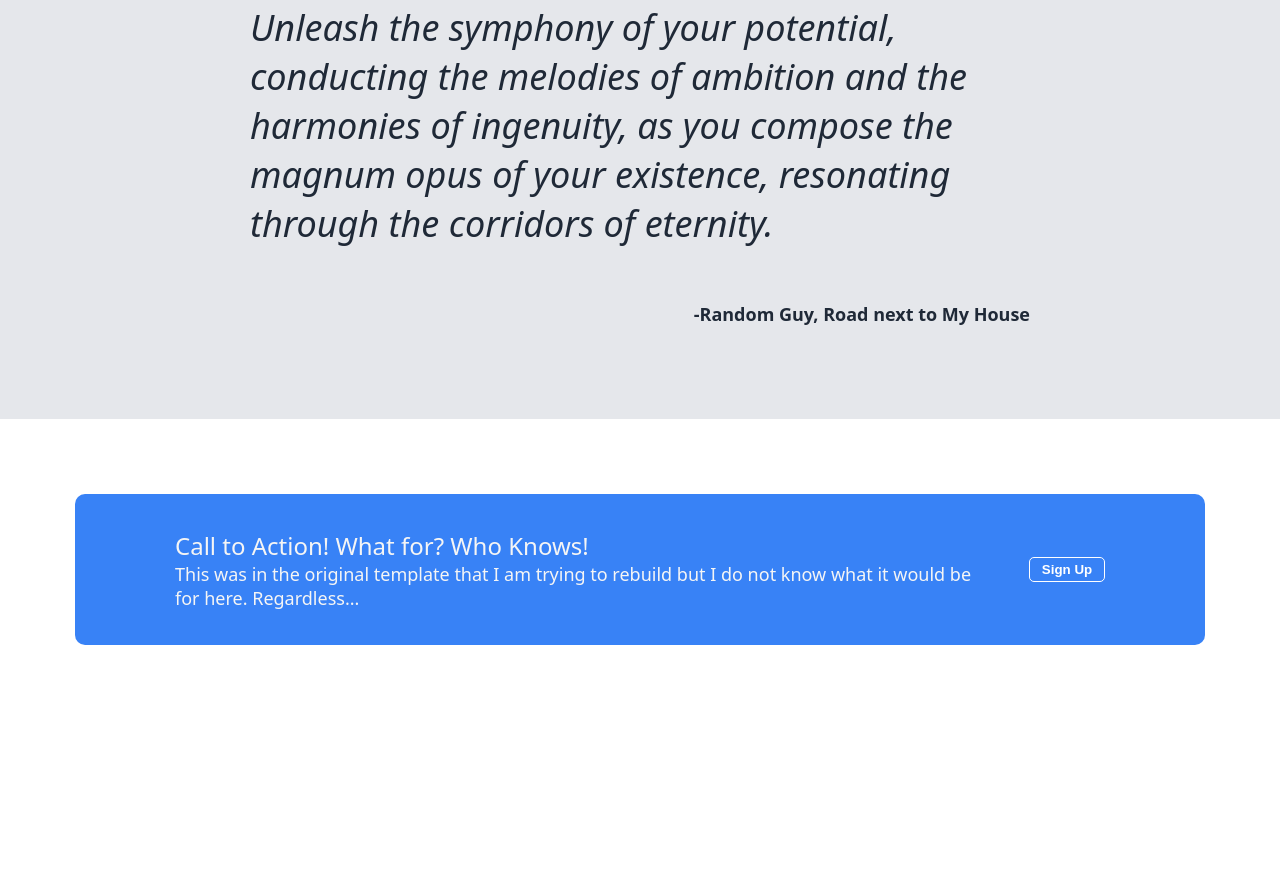
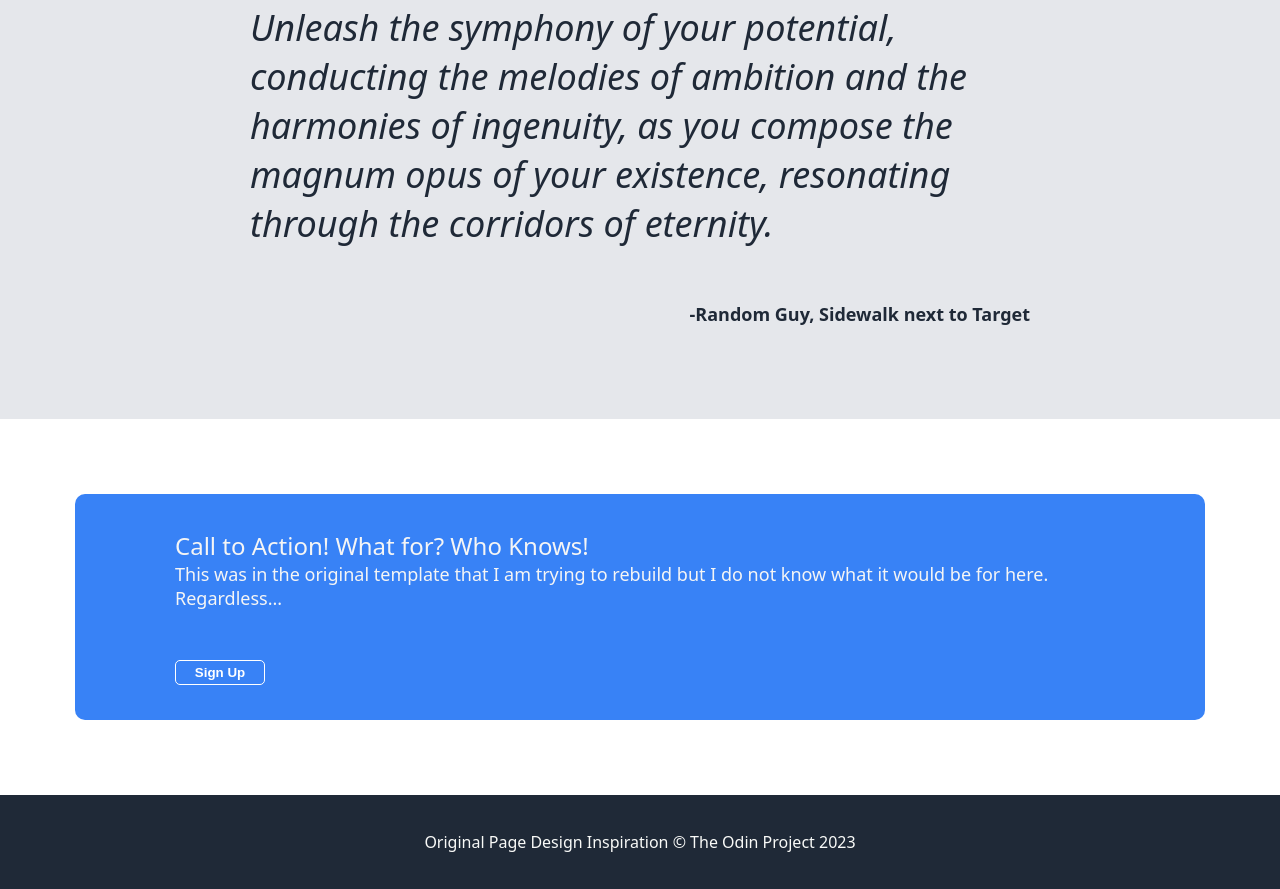
Before and after one commit to khaya-kingston/Landing-Page-Practice, a plain HTML site: page index.html in a window 1280 px wide. Shown: the part 1116-2005 px from the top of the page. Before the commit the page ends 1836 px from the top, so only its background shows below. Drawn offline with Linux system fonts and the light colour scheme.

Commit message:
footer finished - everything but supplementary images completed

```diff
--- a/index.html
+++ b/index.html
@@ -83,7 +83,7 @@
             <div class="quote-section">
                 <p style="font-size: 36px;">Unleash the symphony of your potential, conducting the melodies of ambition and the harmonies of ingenuity,
                     as you compose the magnum opus of your existence, resonating through the corridors of eternity.</p>
-                <div class="speaker"><p>-Random Guy, Road next to My House</p></div>
+                <div class="speaker"><p>-Random Guy, Sidewalk next to Target</p></div>
             </div>
 
         </div>
@@ -101,5 +101,9 @@
 
         </div>
 
+        <div class="footer">
+            <p style="font-size: 16px;">Original Page Design Inspiration &copy; The Odin Project 2023</p>
+        </div>
+
     </body>
 </html>
--- a/style.css
+++ b/style.css
@@ -169,6 +169,7 @@ p {
 
 .card {
     display: flex;
+    flex-wrap: wrap;
     background-color: #3882f6;
     justify-content: space-between;
     align-items: center;
@@ -194,3 +195,13 @@ p {
     border: 1px solid white;
     color: white;
 }
+
+
+.footer {
+    display: flex;
+    background-color: #1f2937;
+    color: #F9FAF8;
+    justify-content: center;
+    font-weight: lighter;
+    padding: 20px;
+}
```
Also changed, not shown: images/profile.jpeg (deleted).
